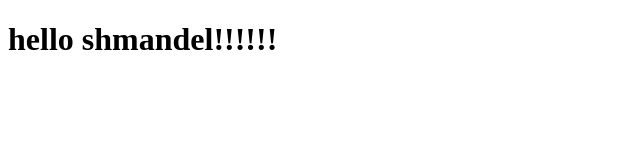
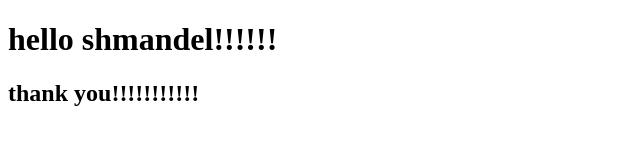
Before and after one commit to ChayaLurk/example, a plain HTML site: page index.html in a window 1280 px wide. Shown: the whole page, without its empty margins (0-640 px from the left). Drawn offline with Linux system fonts and the light colour scheme.

Commit message:
Update index.html

```diff
--- a/index.html
+++ b/index.html
@@ -8,5 +8,6 @@
 </head>
 <body>
     <h1>hello shmandel!!!!!!</h1>
+    <h2>thank you!!!!!!!!!!!</h2>
 </body>
 </html>
```
